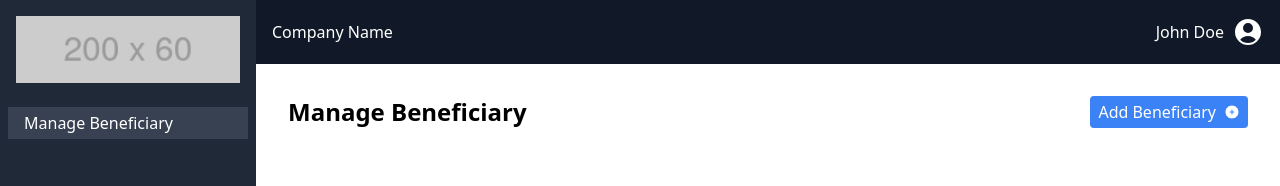
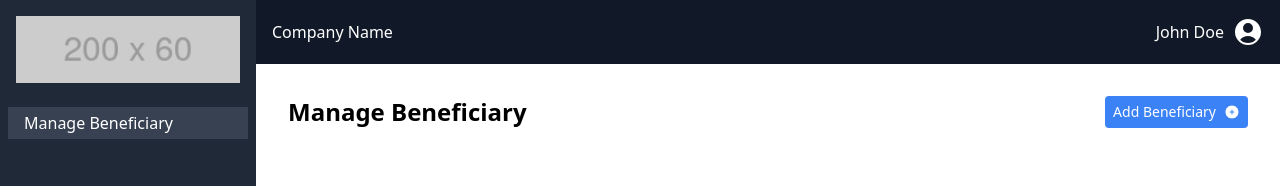
Before and after one commit to bernardshageorge/bank-customer-portal, a React (Vite) app: page /manage-beneficiary in a window 1280 px wide. Shown: the top 186 px of the page. Built offline with nearby package versions, Linux system fonts and the light colour scheme.

Commit message:
font size change

```diff
--- a/src/Pages/ManageBeneficiary/index.tsx
+++ b/src/Pages/ManageBeneficiary/index.tsx
@@ -26,7 +26,7 @@ const ManageBeneficiary = () => {
         <div className="flex justify-between mb-4">
           <h1 className="text-2xl font-bold ">Manage Beneficiary</h1>
           <button
-            className=" bg-blue-500 hover:bg-blue-700 text-white py-1 px-2 rounded flex gap-2 items-center"
+            className=" bg-blue-500 hover:bg-blue-700 text-white py-1 px-2 rounded flex gap-2 items-center text-sm"
             onClick={() => setIsOpen(true)}
           >
             Add Beneficiary <PlusCircleIcon className="w-4 h-4" />
@@ -76,48 +76,6 @@ const ManageBeneficiary = () => {
             );
           })}
         </ul>
-        {/* <table className="min-w-full bg-white border border-gray-200">
-          <thead>
-            <tr>
-              <th className="py-2 px-4 border">Name</th>
-              <th className="py-2 px-4 border">Account Number</th>
-              <th className="py-2 px-4 border">Bank Name</th>
-              <th className="py-2 px-4 border">Account Type</th>
-              <th className="py-2 px-4 border">Action</th>
-            </tr>
-          </thead>
-          <tbody>
-            {beneficiaryList?.map((eachBeneficiary: BeneficiaryType) => {
-              const { name, bankName, accountNumber, accountType, id } =
-                eachBeneficiary || {};
-              return (
-                <tr key={id} className="border-b hover:bg-gray-50 text-center">
-                  <td className="py-2 px-4 border-r">{name}</td>
-                  <td className="py-2 px-4 border-r">{accountNumber}</td>
-                  <td className="py-2 px-4 border-r">{bankName}</td>
-                  <td className="py-2 px-4 border-r">{accountType}</td>
-                  <td className="py-2 px-4 border-r flex gap-2 justify-center">
-                    <button
-                      onClick={() => {
-                        setIsOpen(true);
-                        setBeneficiaryToUpdate(eachBeneficiary);
-                      }}
-                      className="bg-blue-500 hover:bg-blue-700 text-white py-1 px-2 rounded"
-                    >
-                      Edit
-                    </button>
-                    <button
-                      onClick={() => dispatch(deleteBeneficiary({ id }))}
-                      className="bg-red-500 hover:bg-red-700 text-white py-1 px-2 rounded"
-                    >
-                      Delete
-                    </button>
-                  </td>
-                </tr>
-              );
-            })}
-          </tbody>
-        </table> */}
       </div>
       {isOpen && (
         <Modal
```
